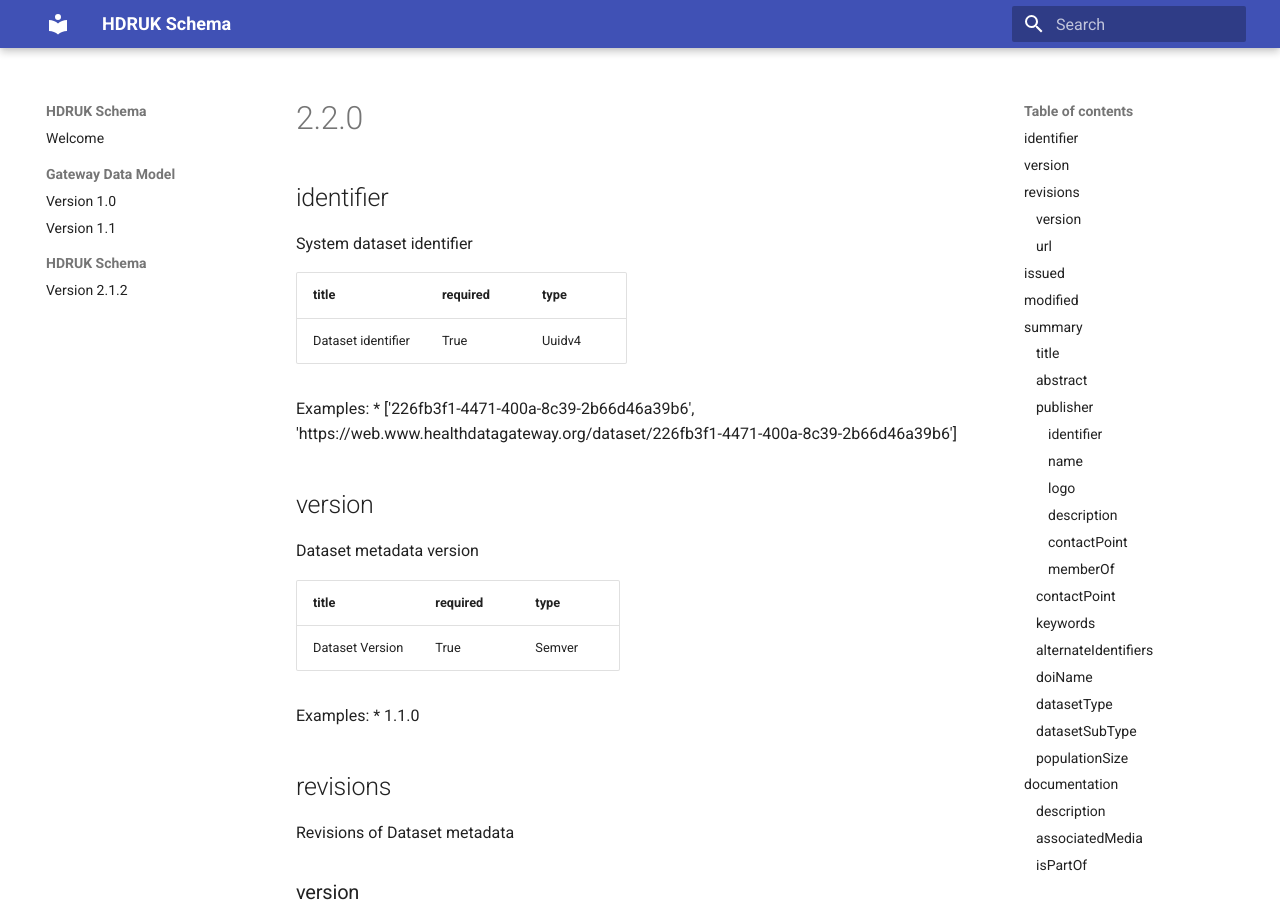
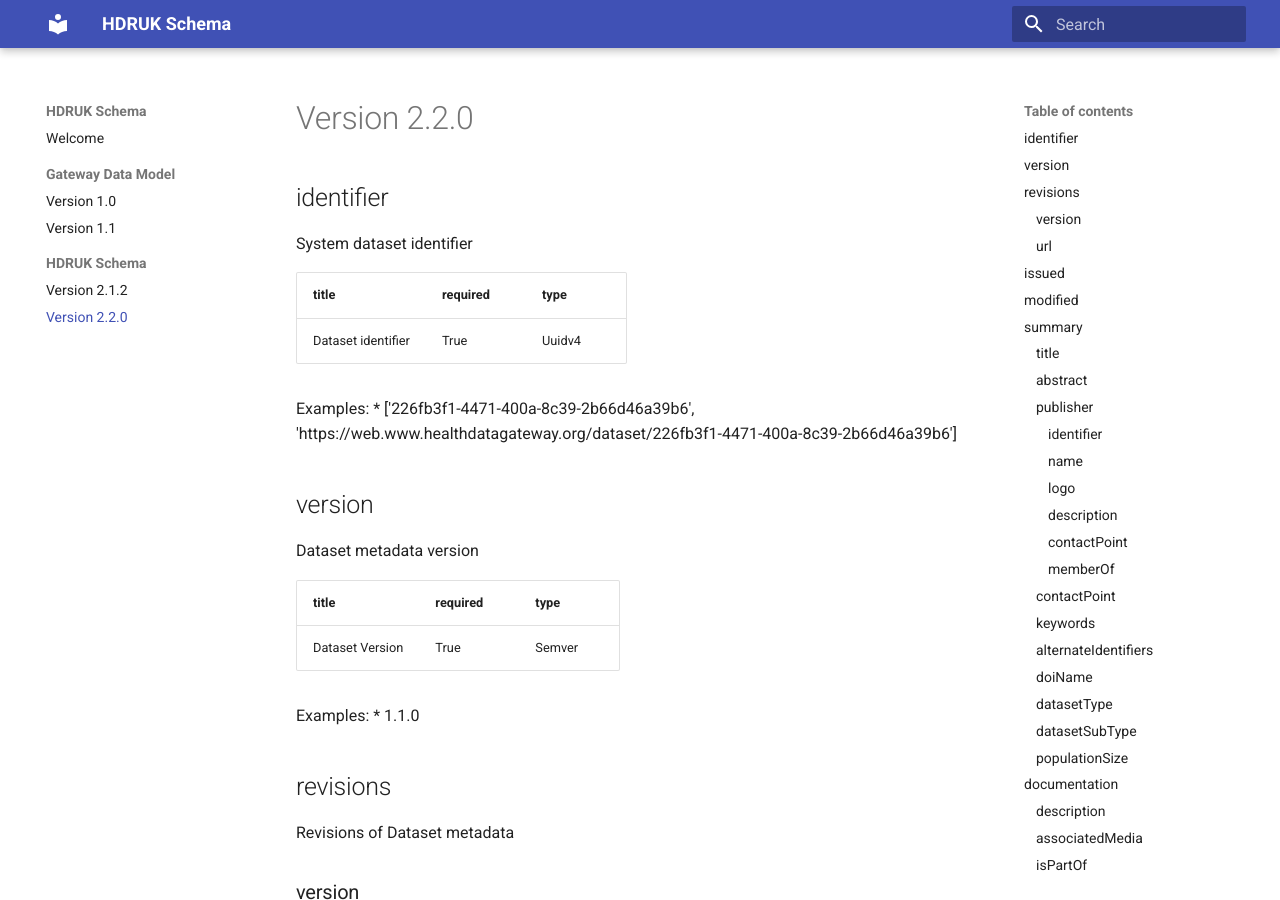
Before and after one commit to HDRUK/schemata, an MkDocs documentation site: the page built from docs/HDRUK/2.2.0.md, in a window 1280 px wide and 900 px high. Built offline with MkDocs 1.6.1 and Material for MkDocs 9.7.7, drawn with Linux system fonts in a browser that asks for light colours.

Commit message:
add schema to the mkdocs

```diff
--- a/mkdocs.yml
+++ b/mkdocs.yml
@@ -18,6 +18,7 @@
       - Version 1.1: GWDM/1.1.md
   - HDRUK Schema:
       - Version 2.1.2: HDRUK/2.1.2.md
+      - Version 2.2.0: HDRUK/2.2.0.md
 
 plugins:
   - search
```
